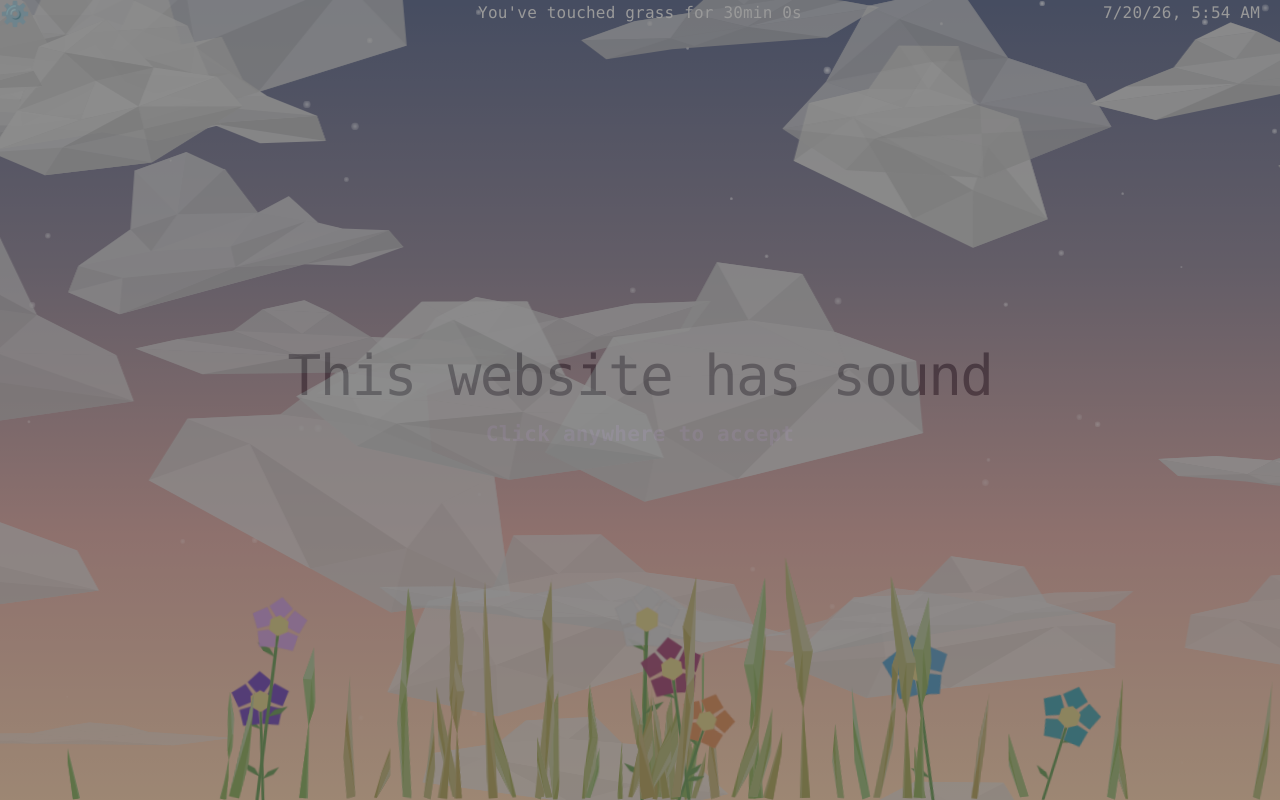
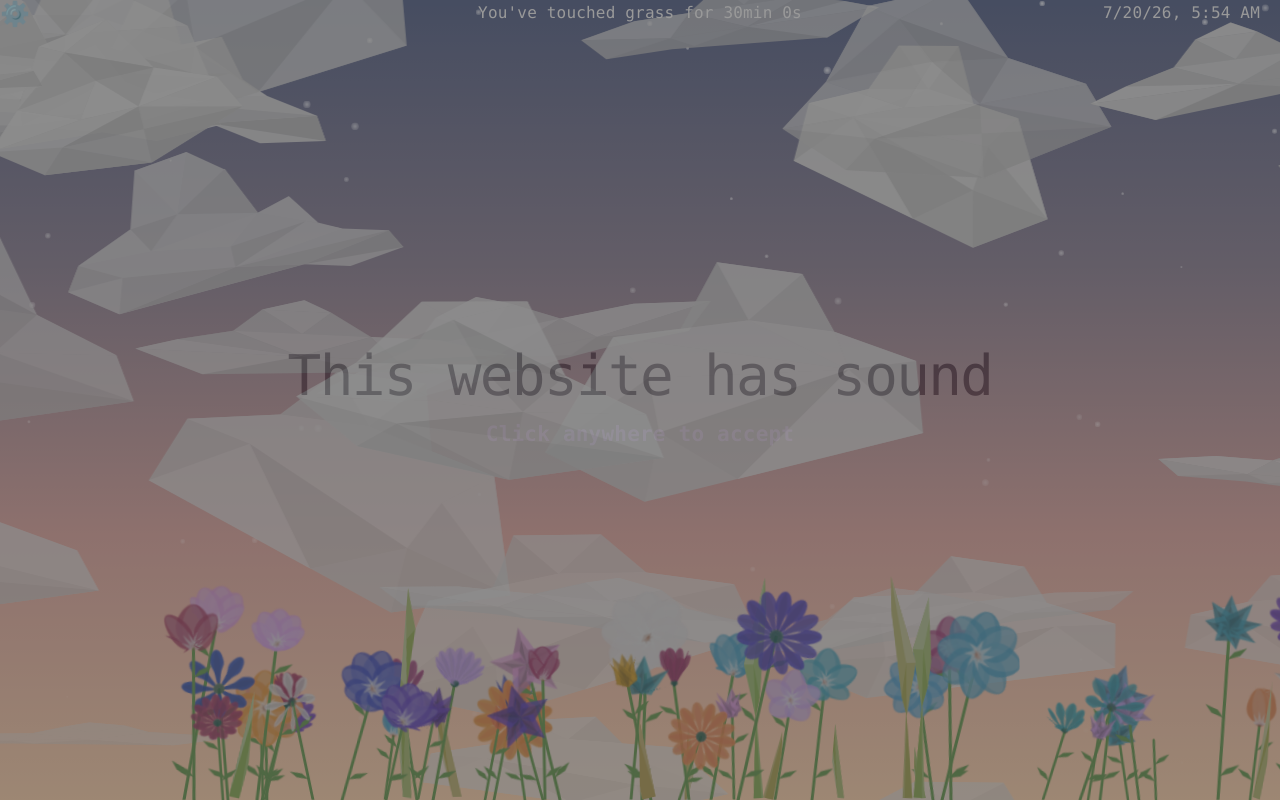
Before and after one commit to rylander925/engin1tr-website, a React (Vite) app: page / in a window 1280 px wide. Built offline with nearby package versions, Linux system fonts and the light colour scheme.

Commit message:
Updated flower petals; removed center because it conflicted with the random axis rotations

```diff
--- a/src/components/Body/Garden/PlantGen/Flower.jsx
+++ b/src/components/Body/Garden/PlantGen/Flower.jsx
@@ -3,22 +3,92 @@ import { useGarden } from '../../../../GardenContext';
 import Plant from './Plant';
 import './Flower.css';
 
+const Petal1 = ({petalColor}) => {
+  return(
+    <g transform={`scale(0.15) translate(-116.667, -348.254)`}>
+      <path
+        d="M116.667 0 0 262.5l116.667 85.754L233.333 262.5Z"
+        style={{ fill: petalColor, fillOpacity: 0.795181, strokeWidth: 1.00157 }}
+      />
+      <path
+        d="M116.667 0v348.254L233.333 262.5z"
+        style={{ fill: '#000', fillOpacity: 0.204819, strokeWidth: 1.00157 }}
+      />
+      <path
+        d="m116.667 348.254-65-65 65-170 65 170z"
+        style={{ fill: '#000', fillOpacity: 0.204819, strokeWidth: 1.00157 }}
+      />
+    </g>
+  );
+}
+
+const Petal2 = ({petalColor}) => {
+  return(
+    <g transform="scale(0.8) translate(-95, -190)">
+      <path
+        d="M95 188.333c-13.333 0-26.667-11.666-26.667-27.5S81.667 125 95 125s26.666 20 26.666 35.833c0 15.834-13.333 27.5-26.666 27.5"
+        style={{fill:`${petalColor}`, fillOpacity:.803213, strokeWidth:.264999}}
+      />
+      <path
+        d="m90 190 5-25 5 25z"
+        style={{fill:'#f9f9f9', fillOpacity:.619679, strokeWidth:.264999}}
+      />
+      <path
+        d="m95 190-15-20 5 20zm0 0h10l5-20z"
+        style={{fill:'#f9f9f9', fillOpacity:.619679, strokeWidth:.264999}}
+      />
+      <path
+        d="M95 186.667c-8.333 0-16.667-13.334-16.667-28.334S86.667 126.667 95 126.667s16.667 16.666 16.667 31.666-8.334 28.334-16.667 28.334"
+        style={{fill:'#f9f9f9', fillOpacity:.200803, strokeWidth:.264999}}
+      />
+      <path
+        d="m85 190 10-5 10 5-10 5z"
+        style={{fill:'#8a4a019f', fillOpacity:.3, strokeWidth:.264999}}
+      />
+    </g>
+  );
+}
+
+const Petal3 = ({petalColor}) => {
+  return (
+    <g transform="scale(0.454) translate(-94.9995, -230)">
+      <path
+        d="m95 215-5-5s-2.556-20.161-5-30c-2.54-10.23-11.039-19.51-10-30 1.324-13.372 6.563-35 20-35s18.676 21.628 20 35c1.039 10.49-7.46 19.77-10 30-2.444 9.839-5 30-5 30z"
+        style={{ fill: petalColor, fillOpacity: 0.899598, strokeWidth: 0.264999 }}
+      />
+      <path
+        d="M95 210c-4.714 0-10 10-10 10l10 10 10-10s-5.286-10-10-10m0 5-5-40"
+        style={{ fill: '#045', fillOpacity: 0.502008, strokeWidth: 0.264999 }}
+      />
+      <path
+        d="M95 215s-11.376-43.122-10-65c.762-12.11 10-35 10-35s9.238 22.89 10 35c1.376 21.878-10 65-10 65"
+        style={{ fill: '#000', fillOpacity: 0.104418, strokeWidth: 0.264999 }}
+      />
+    </g>
+  );
+}
+
 export default class Flower extends Plant {
   static className = 'flower';
   static growthClassName = 'flower-growth';
   static positionWrapperClassName = 'flower-bounding-box';
-  static stemHeightAvg = 140;
+  static stemHeightAvg = 160;
+  static stemHeightRange = 130
   static flowerSize = 160;
+  static petalTypes = [{src: Petal1, petals:[5,8]}, {src: Petal2, petals:[5,8]}, {src: Petal3, petals:[8,13]}]
+  static petalCol = ['#ae2732', '#4b95ef', '#f5f0f0', '#ffa601', '#ff9ff3', '#5f27cd'];
 
   constructor(rand, index, appearTime) {
     super(rand, index, appearTime);
     // keeps flowers from touching screen edges
     this.x = 3 + (rand() * 94);
     // keeps wider height variations
-    this.height = this.constructor.stemHeightAvg + (rand() - 0.2) * 130;
+    this.height = this.constructor.stemHeightAvg + (rand() - 0.5) * this.constructor.stemHeightRange;
     // petal color palette
-    const petalCol = ['#ae2732', '#4b95ef', '#f5f0f0', '#ffa601', '#ff9ff3', '#5f27cd'];
-    this.petalCol = petalCol[Math.floor(rand() * petalCol.length)];
+    this.petalCol = this.constructor.petalCol[Math.floor(rand() * this.constructor.petalCol.length)];
+    this.petal = this.constructor.petalTypes[Math.floor(rand() * this.constructor.petalTypes.length)];
+    this.petalRotateAxis = [rand()*0.2, rand(), rand()*0.8+0.2];
+    this.petalCount = this.petal.petals[Math.floor(rand() * this.petal.petals.length)];
     this.shadeFac = 0.85 + (rand() * 0.15);
     this.headScale = 0.80 + (rand() * 0.35);
   }
@@ -88,7 +158,7 @@ export default class Flower extends Plant {
           className="flower-svg"
           viewBox={`-60 -60 280 ${this.height + 60}`}
           preserveAspectRatio="xMidYMax slice"
-          style={{ overflow: 'visible', position: 'absolute', bottom: 0, left: 0 }}
+          style={{ overflow: 'visible', position: 'absolute', bottom: 0, left: 0}}
         >
           <line x1="80" y1={this.height} x2="80" y2={0} className="flower-stem" />
 
@@ -112,14 +182,21 @@ export default class Flower extends Plant {
 
           <g transform="translate(80, 0)">
             {petalsVis && (
-              <g className="flower-petals-group" style={{ filter: `hue-rotate(${this.hue}deg)` }} >
-                {[0, 72, 144, 216, 288].map((angle, i) => (
-                  <polygon key={i} points="0,-6 18,-28 0,-44 -18,-28" fill={this.petalCol} transform={`rotate(${angle})`} className="flower-geo-petal" style={{ opacity: i % 2 === 0 ? 1 : this.shadeFac }} />
+              <g className="flower-petals-group" style={{ filter: `hue-rotate(${this.hue}deg)`}} >
+                {Array.from({length:this.petalCount},(_, i) => (
+                  <g
+                    key={i}
+                    className="flower-geo-petal"
+                    style= {{
+                      opacity: i % 2 === 0 ? 1 : this.shadeFac,
+                      transform: `rotate3d(${this.petalRotateAxis.join(", ")}, ${360/this.petalCount*i}deg)`
+                     }}
+                  >
+                  <this.petal.src petalColor={this.petalCol}/>
+               </g>
                 ))}
+
               </g>
-            )}
-            {centerVis && (
-              <polygon points="0,-16 14,-8 14,8 0,16 -14,8 -14,-8" fill="#fff275" className="flower-center" />
             )}
           </g>
         </svg>
--- a/src/components/Body/Garden/PlantGen/PlantGenerator.jsx
+++ b/src/components/Body/Garden/PlantGen/PlantGenerator.jsx
@@ -3,7 +3,7 @@ import Grass from "./Grass";
 import Flower from "./Flower";
 
 //TODO: Add support for different plant types
-const PLANT_TYPE_WEIGHTS = {'grass': 5, 'flower': 1}
+const PLANT_TYPE_WEIGHTS = {'grass': 1, 'flower': 5}
 
 export default class PlantGenerator extends Generator {
     constructor( baseInterval, slowdownFactor, seed ) {
```
